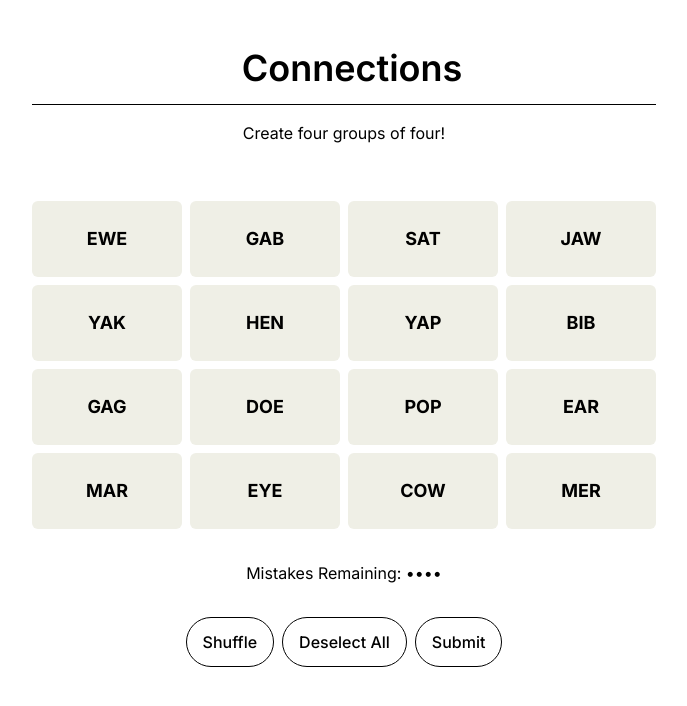
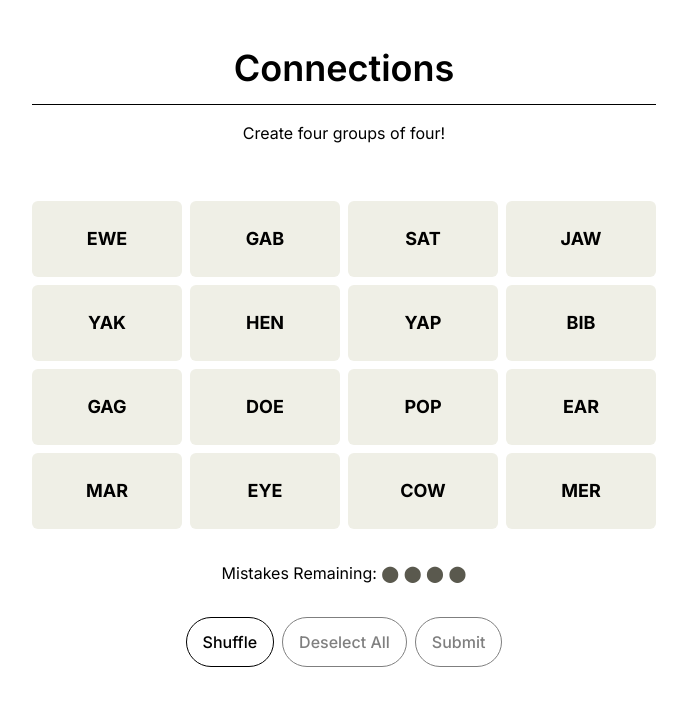
Before and after one commit to zikman23/nyt-connections-game-zik, a Next.js app: page / in a window 1280 px wide. Shown: the top 706 px of the page, without its empty margins (296-983 px from the left). Built offline with nearby package versions, Linux system fonts and the light colour scheme.

Commit message:
update to buttons and mistakes formatting

```diff
--- a/app/_components/buttons.tsx
+++ b/app/_components/buttons.tsx
@@ -2,16 +2,21 @@
   text: string;
   onClick: () => void;
   unclickable?: boolean;
+  isSubmitButton?: boolean; // New prop to identify the submit button
 }) {
-  const click = props.unclickable ? "pointer-events-none" : "";
-  const textColor = props.unclickable ? "border-stone-500" : "border-black";
-  const borderColor = props.unclickable ? "text-stone-500" : "text-black";
+  const click = props.unclickable ? 'pointer-events-none' : '';
+  let buttonStyles = '';
+
+  if (props.unclickable) {
+    buttonStyles = 'text-[#7f7f7f] border-[#7f7f7f]';
+  } else if (props.isSubmitButton) {
+    buttonStyles = 'bg-black text-white border-white';
+  } else {
+    buttonStyles = 'text-black border-black';
+  }
 
   return (
-    <button
-      className={`${borderColor} border rounded-full ${textColor} font-medium py-3 px-4 text-l ${click}`}
-      onClick={props.onClick}
-    >
+    <button className={`${buttonStyles} border rounded-full font-medium py-3 px-4 text-l ${click}`} onClick={props.onClick}>
       {props.text}
     </button>
   );
--- a/app/_components/game/grid.tsx
+++ b/app/_components/game/grid.tsx
@@ -1,4 +1,4 @@
-import { /* CellAnimationState, */ Category, Word } from '@/app/_types';
+import { Category, Word } from '@/app/_types';
 import Cell from './tile';
 import ClearedCategory from './cleared-category';
 
--- a/app/_hooks/use-game-logic.ts
+++ b/app/_hooks/use-game-logic.ts
@@ -58,7 +58,7 @@
     if (maxLikeness === 4) {
       return getCorrectResult(categories[maxIndex]);
     } else {
-      return getIncorrectResult(maxLikeness);
+      return getIncorrectResult();
     }
   };
 
@@ -73,7 +73,7 @@
     }
   };
 
-  const getIncorrectResult = (maxLikeness: number): SubmitResult => {
+  const getIncorrectResult = (): SubmitResult => {
     setMistakesRemaning(mistakesRemaining - 1);
 
     if (mistakesRemaining === 1) {
--- a/app/page.tsx
+++ b/app/page.tsx
@@ -3,9 +3,7 @@
 import { useCallback, useState } from 'react';
 import ControlButton from './_components/buttons';
 import Grid from './_components/game/grid';
-
 import Popup from './_components/popup';
-
 import useGameLogic from './_hooks/use-game-logic';
 import usePopup from './_hooks/use-popup';
 import { SubmitResult, Word } from './_types';
@@ -58,6 +56,14 @@
   );
 
   const renderControlButtons = () => {
+    const inProgressButtons = (
+      <div className="flex gap-2 mb-12">
+        <ControlButton text="Shuffle" onClick={shuffleWords} unclickable={submitted} />
+        <ControlButton text="Deselect All" onClick={deselectAllWords} unclickable={selectedWords.length === 0 || submitted} />
+        <ControlButton text="Submit" isSubmitButton onClick={handleSubmit} unclickable={selectedWords.length !== 4 || submitted} />
+      </div>
+    );
+
     const playAgainButton = (
       <ControlButton
         text="Play Again"
@@ -65,14 +71,6 @@
           window.location.reload();
         }}
       />
-    );
-
-    const inProgressButtons = (
-      <div className="flex gap-2 mb-12">
-        <ControlButton text="Shuffle" onClick={shuffleWords} unclickable={submitted} />
-        <ControlButton text="Deselect All" onClick={deselectAllWords} unclickable={selectedWords.length === 0 || submitted} />
-        <ControlButton text="Submit" unclickable={selectedWords.length !== 4 || submitted} onClick={handleSubmit} />
-      </div>
     );
 
     if (isWon || isLost) {
@@ -85,7 +83,7 @@
   return (
     <>
       <div className="flex flex-col items-center max-w-[624px] w-11/12 md:w-3/4 lg:w-7/12 mx-auto mt-8">
-        <h1 className="text-black text-4xl font-semibold my-4 ml-4">Connections</h1>
+        <h1 className="text-black text-4xl font-semibold m-4">Connections</h1>
         <hr className="mb-4 md:mb-4 w-full"></hr>
         <h1 className="text-black mb-4">Create four groups of four!</h1>
 
@@ -93,7 +91,9 @@
           <Popup show={popupState.show} message={popupState.message} />
           <Grid words={gameWords} selectedWords={selectedWords} onClick={onClickCell} clearedCategories={clearedCategories} />
         </div>
-        <h2 className="text-black my-4 md:my-8 mx-8">Mistakes Remaining: {mistakesRemaining > 0 ? Array(mistakesRemaining).fill('•') : ''}</h2>
+        <h2 className="text-black my-4 md:my-8 mx-8">
+          Mistakes Remaining: {mistakesRemaining > 0 ? <span style={{ color: '#5a594e' }}>{Array(mistakesRemaining).fill('⬤').join(' ')}</span> : ''}
+        </h2>
         {renderControlButtons()}
       </div>
     </>
```
